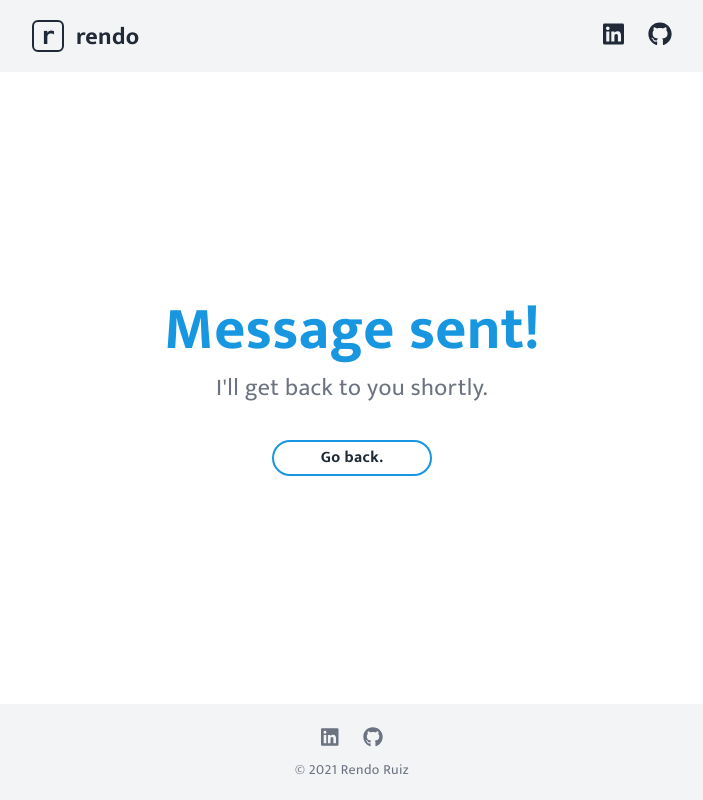
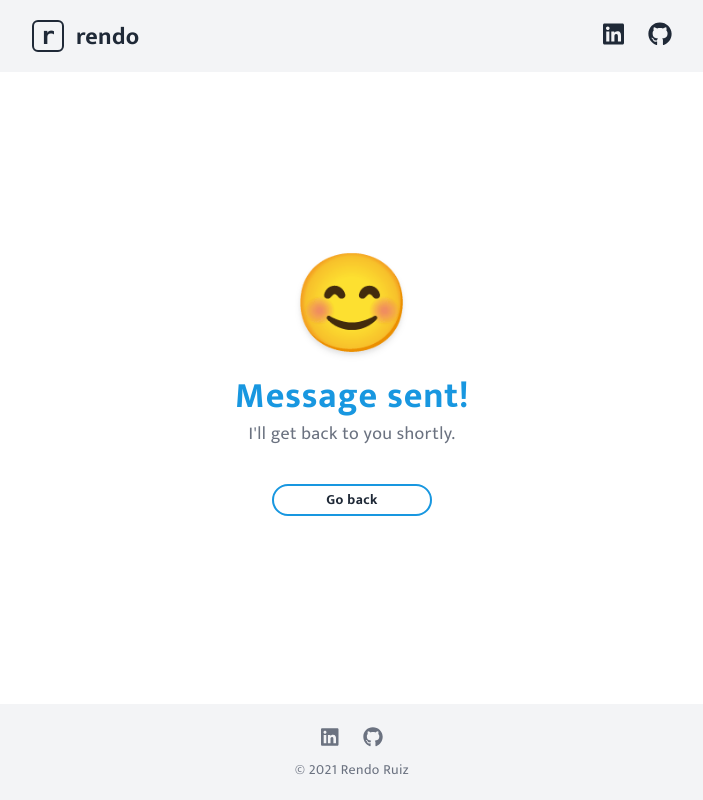
Before and after one commit to rendoruiz/homepage, a Next.js app: page /contactsuccess in a window 1280 px wide. Shown: the whole page, without its empty margins (288-991 px from the left). Built offline with nearby package versions, Linux system fonts and the light colour scheme.

Commit message:
update contact success

```diff
--- /dev/null
+++ b/components/Contact/ContactResponse/ContactResponseLayout.js
@@ -0,0 +1,25 @@
+import Head from 'next/head'
+import Link from 'next/link'
+
+import SiteLayout from "../../SiteLayout";
+
+const ContactResponseLayout = ({ title, children }) => {
+  return (
+    <SiteLayout>
+      <Head>
+        <title>{ title } - Rendo Ruiz</title>
+      </Head>
+
+      <div className="grid justify-center content-center h-full text-center">
+        { children }
+
+        {/* back to home */}
+        <Link href="/" replace>
+          <a className="button mt-7 mb-[-20px] w-40 justify-self-center text-sm sm:mt-9 sm:mb-0">Go back</a>
+        </Link>
+      </div>
+    </SiteLayout>
+  );
+}
+
+export default ContactResponseLayout;
--- a/components/SiteLayout.js
+++ b/components/SiteLayout.js
@@ -1,3 +1,5 @@
+import Head from 'next/head'
+
 import SiteHeader from './SiteHeader';
 import SiteFooter from './SiteFooter';
 
--- a/pages/contactsuccess.js
+++ b/pages/contactsuccess.js
@@ -1,18 +1,21 @@
-import Link from 'next/link'
-
-import SiteLayout from "../components/SiteLayout";
+import ContactResponseLayout from '../components/Contact/ContactResponse/ContactResponseLayout';
 
 const ContactSuccess = () => {
   return (
-    <SiteLayout>
-      <div className="h-full grid justify-center content-center text-center">
-        <h2 className="text-5xl font-bold text-primary md:text-6xl">Message sent!</h2>
-        <span className="mt-3 text-2xl text-gray-500">I'll get back to you shortly.</span>
-        <Link href="/" replace>
-          <a className="button mt-7 mb-[-20px] w-40 justify-self-center md:mt-9 md:mb-0">Go back.</a>
-        </Link>
-      </div>
-    </SiteLayout>
+    <ContactResponseLayout title="Message Sent!">
+      <span
+        className="text-7xl drop-shadow-md sm:text-8xl"
+        title="smiling face and eyes emoji"
+      >
+        😊
+      </span>
+      <h2 className="mt-3 text-3xl font-bold text-primary tracking-wide sm:mt-5 sm:text-4xl">
+        Message sent!
+      </h2>
+      <p className="mt-1 text-gray-500 sm:text-lg">
+        I'll get back to you shortly.
+      </p>
+    </ContactResponseLayout>
   );
 }
 
--- a/pages/index.js
+++ b/pages/index.js
@@ -3,7 +3,6 @@ import { useRouter } from 'next/dist/client/router'
 import { scroller } from 'react-scroll'
 
 import SiteLayout from '../components/SiteLayout'
-import ContactForm from '../components/Contact/ContactForm'
 import Contact from '../components/Contact/Contact'
 
 export default function Home() {
```
